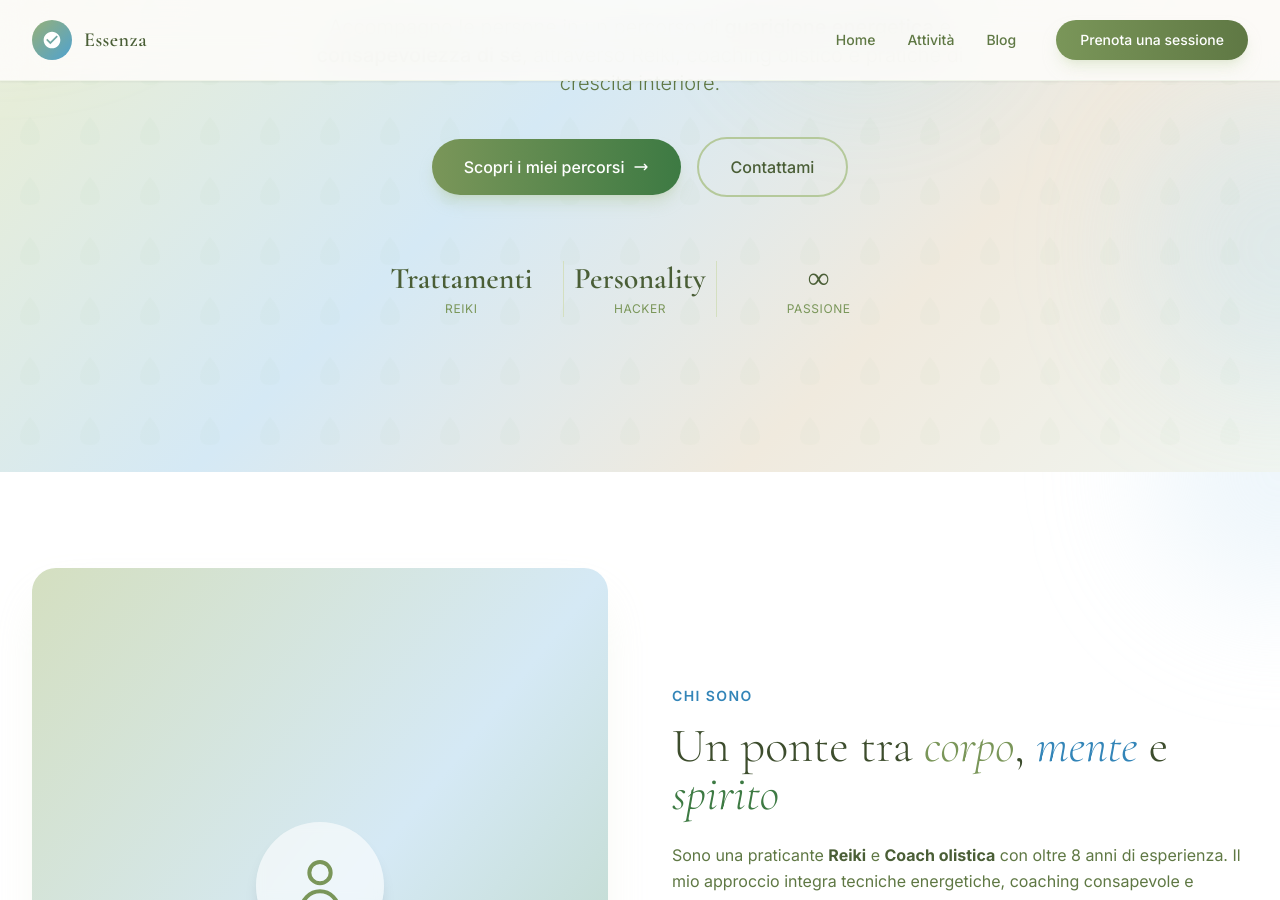
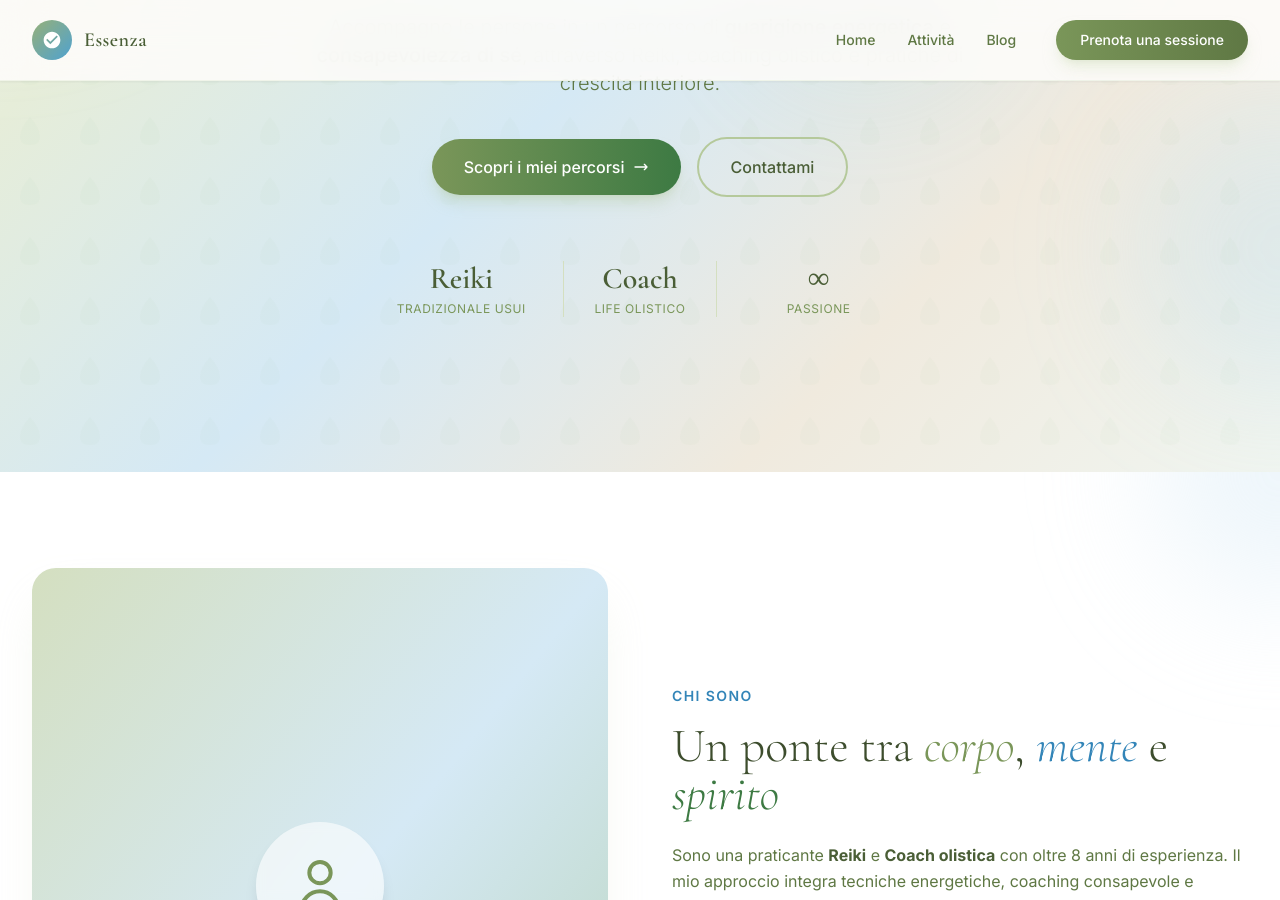
Before and after one commit to rerosku/rerosku.github.io, a Jekyll site: the page built from index.html, in a window 1280 px wide and 900 px high, scrolled down 508 px. Built offline with Jekyll 4.4.1, drawn with Linux system fonts in a browser that asks for light colours; nearby versions of some CDN libraries; some web fonts are replaced.

Commit message:
Fixed text

```diff
--- a/index.html
+++ b/index.html
@@ -38,12 +38,12 @@ permalink: /
 
     <div class="grid grid-cols-3 gap-6 max-w-lg mx-auto animate-slide-up">
       <div class="text-center">
-        <div class="font-display text-3xl font-semibold text-salvia-700">Trattamenti</div>
-        <div class="text-xs text-salvia-500 uppercase tracking-wider mt-1">Reiki</div>
+        <div class="font-display text-3xl font-semibold text-salvia-700">Reiki</div>
+        <div class="text-xs text-salvia-500 uppercase tracking-wider mt-1">Tradizionale Usui</div>
       </div>
       <div class="text-center border-x border-salvia-200">
-        <div class="font-display text-3xl font-semibold text-salvia-700">Personality</div>
-        <div class="text-xs text-salvia-500 uppercase tracking-wider mt-1">Hacker</div>
+        <div class="font-display text-3xl font-semibold text-salvia-700">Coach</div>
+        <div class="text-xs text-salvia-500 uppercase tracking-wider mt-1">Life Olistico</div>
       </div>
       <div class="text-center">
         <div class="font-display text-3xl font-semibold text-salvia-700">∞</div>
```
